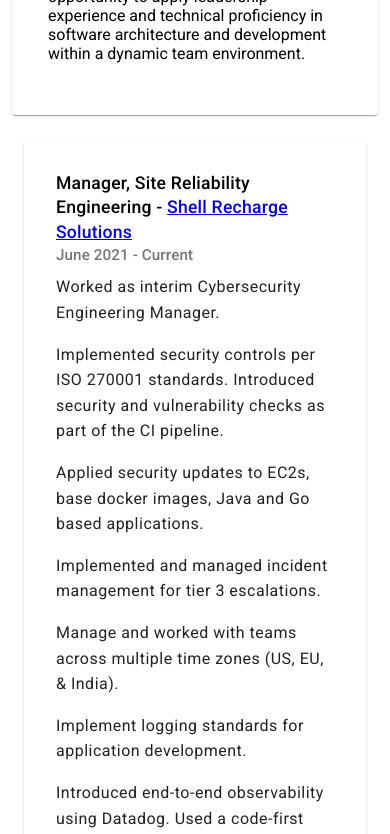
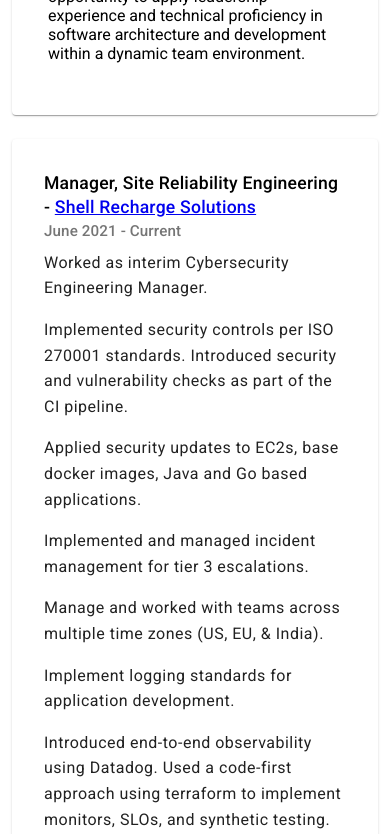
Before and after one commit to solthoth/ProfileSite, an Angular app in the folder solthoth/: page / in a window 390 px wide. Shown: the part 680-1514 px from the top of the page. Built offline with nearby package versions, Linux system fonts and the light colour scheme.

Commit message:
Refactor CSS for home and job components to improve layout; set widths to 100% with max-width constraints and adjust padding for better responsiveness.

```diff
--- a/solthoth/src/app/home/home.component.css
+++ b/solthoth/src/app/home/home.component.css
@@ -5,11 +5,15 @@
 section {
   display: flex;
   justify-content: center;
-  padding-bottom: var(--spacing-xl);
+  width: 100%;
+  padding: 0 0 var(--spacing-xl);
+  box-sizing: border-box;
 }
 
 .jumbotron {
-  width: min(100%, var(--layout-max-width));
+  width: 100%;
+  max-width: var(--layout-max-width);
+  margin: 0 auto;
   padding: var(--spacing-xl) var(--spacing-4xl);
   box-sizing: border-box;
 }
@@ -20,7 +24,11 @@
 
 section:last-of-type {
   flex-direction: column;
-  align-items: center;
+  align-items: stretch;
+  justify-content: flex-start;
+  width: 100%;
+  max-width: var(--layout-max-width);
+  margin: 0 auto;
   gap: var(--spacing-xl);
 }
 
--- a/solthoth/src/app/job/job.component.css
+++ b/solthoth/src/app/job/job.component.css
@@ -1,6 +1,7 @@
 .job {
-  width: min(100%, var(--layout-max-width));
-  padding: 0 var(--spacing-lg);
+  width: 100%;
+  max-width: var(--layout-max-width);
+  margin: 0 auto;
   box-sizing: border-box;
 }
 
@@ -34,27 +35,13 @@
   line-height: 1.6;
 }
 
-@media (max-width: 900px) {
-  .job {
-    padding: 0 var(--spacing-md);
-  }
-}
-
 @media (max-width: 600px) {
-  .job {
-    padding: 0 var(--spacing-sm);
-  }
-
   .job mat-card-title {
     font-size: 1.1rem;
   }
 }
 
 @media (max-width: 420px) {
-  .job {
-    padding: 0 var(--spacing-xs);
-  }
-
   .job mat-card {
     padding: var(--spacing-sm);
   }
```
